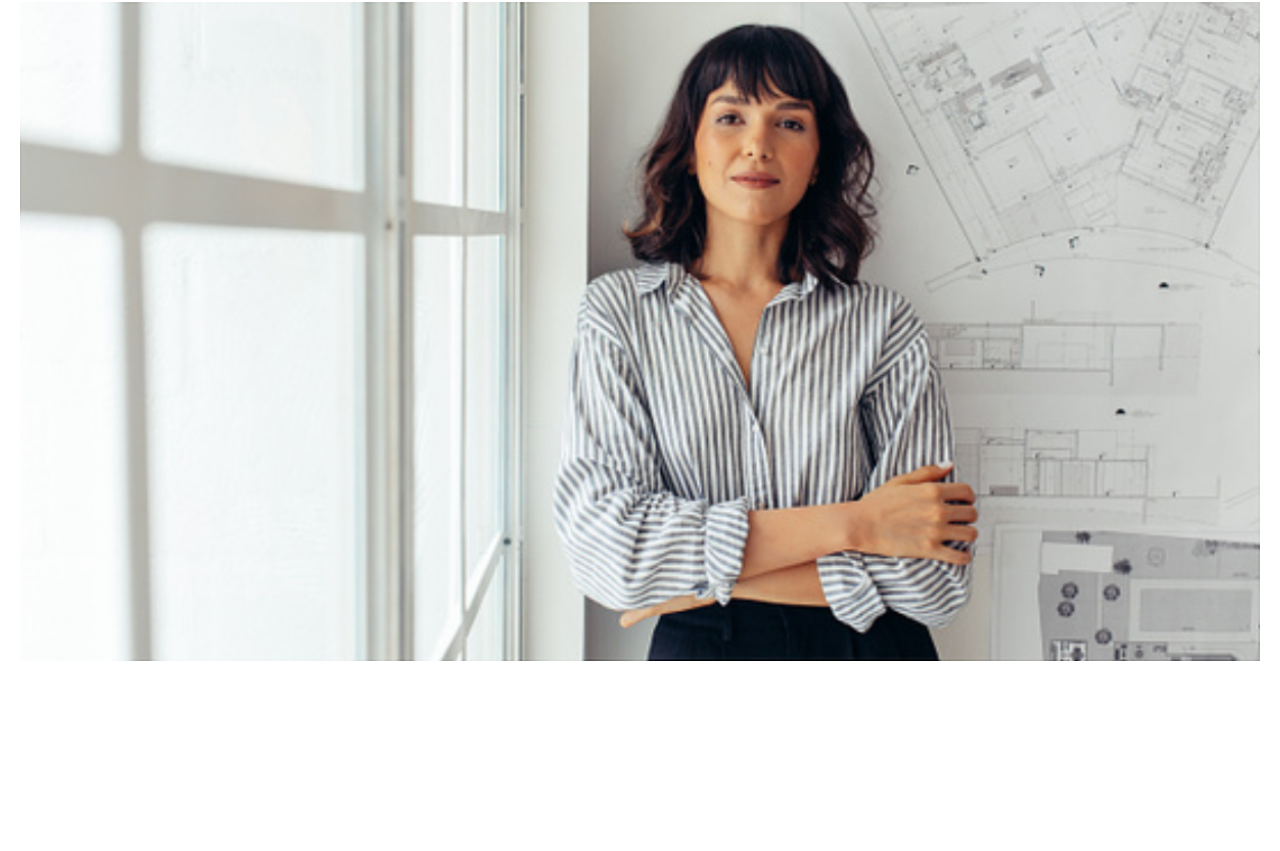
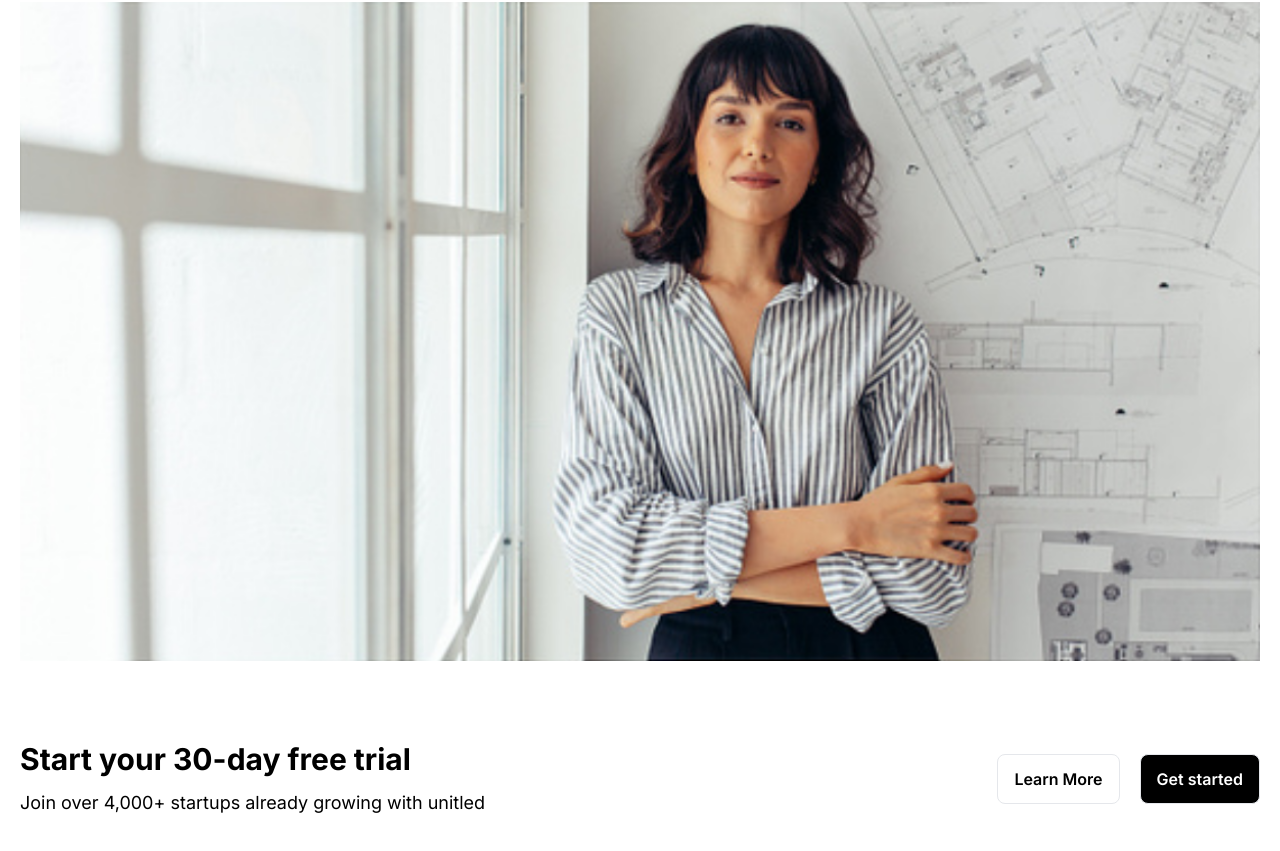
Before and after one commit to resalatislam5/work-that-matters, a Next.js app: page / in a window 1280 px wide. Shown: the part 1909-2760 px from the top of the page. Before the commit the page ends 2570 px from the top, so only its background shows below. Built offline with nearby package versions, Linux system fonts and the light colour scheme.

Commit message:
free trial

```diff
--- a/src/app/home/Banner.jsx
+++ b/src/app/home/Banner.jsx
@@ -1,4 +1,3 @@
-"use client"
 import Image from "next/image";
 import worldImg from '@/app/ass/world-svgrepo-com.svg'
 
--- /dev/null
+++ b/src/app/home/FreeTrial.jsx
@@ -0,0 +1,16 @@
+function FreeTrial() {
+    return (
+        <div className="flex md:flex-row flex-col gap-10 md:gap-5 text-center md:text-left justify-between py-20 items-center">
+            <div className="">
+                <h1 className="font-bold sm:text-3xl text-2xl pb-3">Start your 30-day free trial</h1>
+                <p className="text-lg">Join over 4,000+ startups already growing with unitled</p>
+            </div>
+            <div className="flex gap-5 font-semibold">
+                <button className="lg:px-4 md:px-2 px-4 py-3 border rounded-lg">Learn More</button>
+                <button className="lg:px-4 md:px-2 px-4 py-3 border rounded-lg bg-black text-white ">Get started</button>
+            </div>
+        </div>
+    );
+}
+
+export default FreeTrial;
--- a/src/app/page.js
+++ b/src/app/page.js
@@ -3,6 +3,7 @@ import Design from './home/Design'
 import SoftwareDevelopment from './home/SoftwareDevelopment'
 import CustomerSuccess from './home/CustomerSuccess'
 import ImgSection from './home/ImgSection'
+import FreeTrial from './home/FreeTrial'
 
 export default function Home() {
   return (
@@ -12,6 +13,7 @@ export default function Home() {
         <SoftwareDevelopment />
         <CustomerSuccess />
         <ImgSection />
+        <FreeTrial />
     </div>
   )
 }
```
